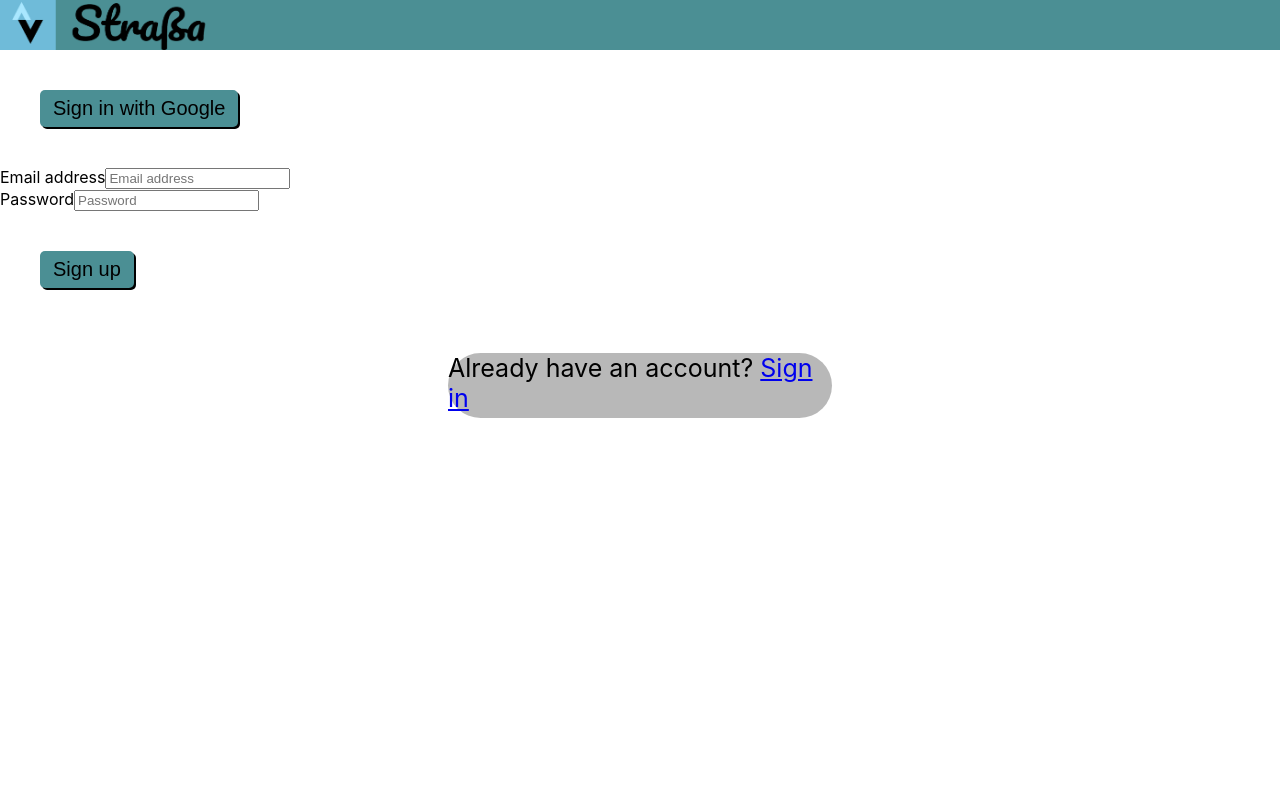
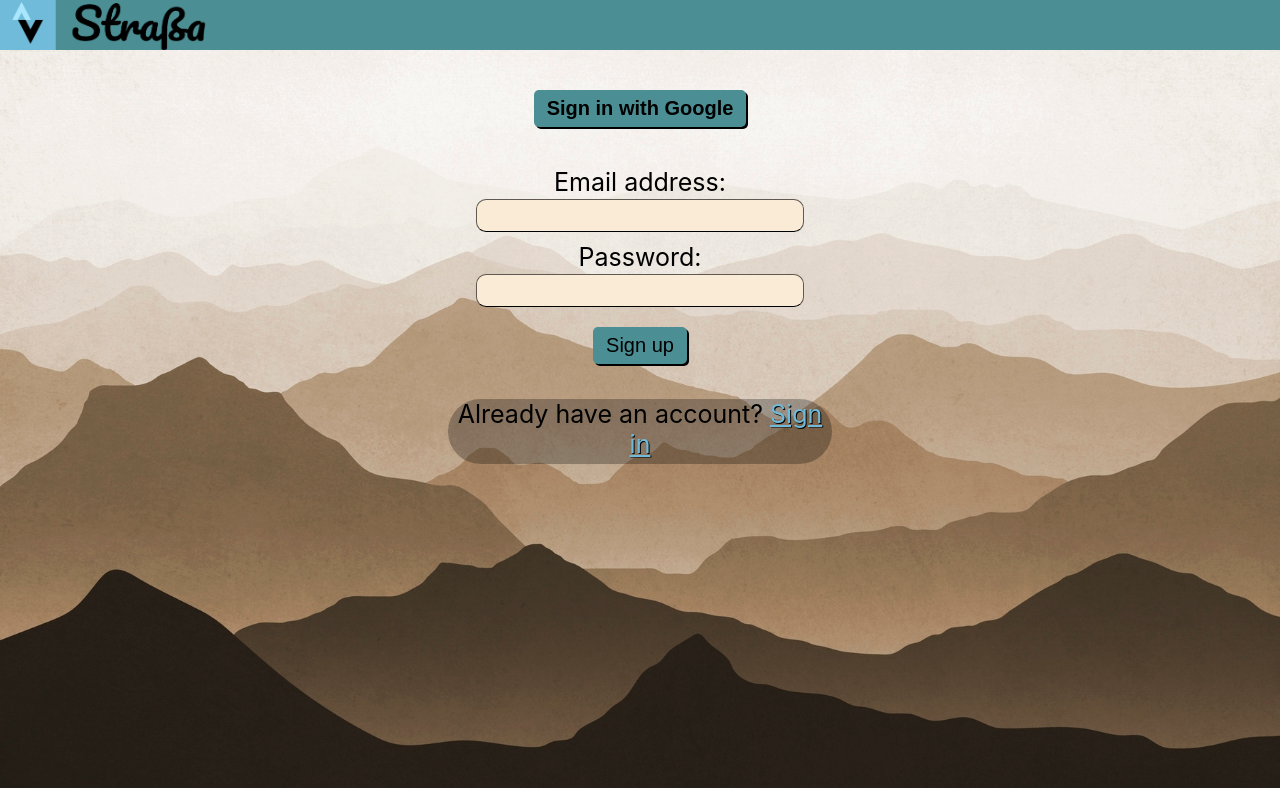
Before and after one commit to sleipner01/straba, a React (Create React App) app: page /signup in a window 1280 px wide. Shown: the top 788 px of the page. Built offline with nearby package versions, Linux system fonts and the light colour scheme; no server answers.

Commit message:
feat: Same style to Signup page
Small changes to signup.js to add the css style to the page

```diff
--- a/src/pages/Login.js
+++ b/src/pages/Login.js
@@ -2,7 +2,7 @@ import React, { Fragment, useState } from 'react';
 import { signInWithEmailAndPassword, GoogleAuthProvider, signInWithPopup } from 'firebase/auth';
 import { auth } from '../firebase';
 import { NavLink, useNavigate } from 'react-router-dom';
-import './Login.scss';
+import './LoginSignup.scss';
 
 const Login = () => {
   const navigate = useNavigate();
@@ -50,10 +50,10 @@ const Login = () => {
   };
 
   return (
-    <Fragment className='fragment'>
+    <Fragment>
       <section className='login'>
         <div className='background'>
-          <button className='google' onClick={onSignInWithGoogle}>
+          <button className='googleButton' onClick={onSignInWithGoogle}>
             Sign in with Google
           </button>
           <form>
@@ -90,7 +90,7 @@ const Login = () => {
             </div>
 
             <div>
-              <button className='loginButton' onClick={onLogin}>
+              <button className='logSignInButton' onClick={onLogin}>
                 Login
               </button>
             </div>
@@ -98,7 +98,7 @@ const Login = () => {
 
           <p className='text-sm text-white text-center'>
             No account yet?{' '}
-            <NavLink className={'signup'} to='/signup'>
+            <NavLink className={'signUpIn'} to='/signup'>
               Sign up
             </NavLink>
           </p>
--- a/src/pages/Login.scss
+++ b/src/pages/LoginSignup.scss
@@ -23,7 +23,7 @@ button {
   box-shadow: 2px 2px black;
 }
 
-.google {
+.googleButton {
   font-weight: bold;
 }
 
@@ -42,7 +42,7 @@ button {
   background-color: #faebd7;
 }
 
-.loginButton {
+.logSignInButton {
   margin: 10px;
 }
 
@@ -55,7 +55,7 @@ p {
   padding-bottom: 5px;
 }
 
-.signup {
+.signUpIn {
   color: #6fbbd9;
   text-shadow: 1px 0.5px black;
 }
--- a/src/pages/Signup.js
+++ b/src/pages/Signup.js
@@ -2,6 +2,7 @@ import React, { Fragment, useState } from 'react';
 import { NavLink, useNavigate } from 'react-router-dom';
 import { createUserWithEmailAndPassword, GoogleAuthProvider, signInWithPopup } from 'firebase/auth';
 import { auth } from '../firebase';
+import './LoginSignup.scss';
 
 const Signup = () => {
   const navigate = useNavigate();
@@ -53,42 +54,55 @@ const Signup = () => {
 
   return (
     <Fragment>
-      <section>
-        <div>
+      <section className='login'>
+        <div className='background'>
           <div>
-            <button onClick={onSignInWithGoogle}>Sign in with Google</button>
+            <button className='googleButton' onClick={onSignInWithGoogle}>
+              Sign in with Google
+            </button>
             <form>
               <div>
-                <label htmlFor='email-address'>Email address</label>
+                <label className='label' htmlFor='email-address'>
+                  Email address:
+                </label>
+                <br></br>
                 <input
+                  className='input'
                   type='email'
                   label='Email address'
                   value={email}
                   onChange={(e) => setEmail(e.target.value)}
                   required
-                  placeholder='Email address'
+                  // placeholder='Email address'
                 />
               </div>
 
               <div>
-                <label htmlFor='password'>Password</label>
+                <label className='label' htmlFor='password'>
+                  Password:
+                </label>
+                <br></br>
                 <input
+                  className='input'
                   type='password'
                   label='Create password'
                   value={password}
                   onChange={(e) => setPassword(e.target.value)}
                   required
-                  placeholder='Password'
+                  // placeholder='Password'
                 />
               </div>
 
-              <button type='submit' onClick={onSubmit}>
+              <button className='logSignInButton' type='submit' onClick={onSubmit}>
                 Sign up
               </button>
             </form>
 
             <p>
-              Already have an account? <NavLink to='/login'>Sign in</NavLink>
+              Already have an account?{' '}
+              <NavLink className={'signUpIn'} to='/login'>
+                Sign in
+              </NavLink>
             </p>
           </div>
         </div>
```
